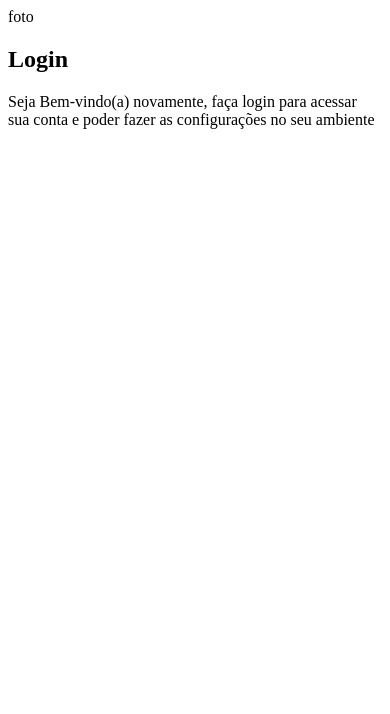
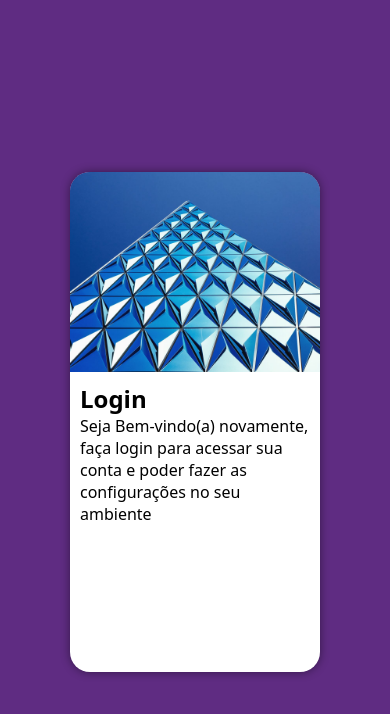
Before and after one commit to Daniel-Portugal/projeto-login, a plain HTML site: page index.html in a window 390 px wide. Drawn offline with Linux system fonts and the light colour scheme.

Commit message:
Criei a versão para mobile do projeto

```diff
--- a/estilos/style.css
+++ b/estilos/style.css
@@ -5,3 +5,48 @@
     verde: #49a09d
     Lilás: #5f2c82
 */
+
+* {
+    font-family: system-ui, -apple-system, BlinkMacSystemFont, 'Segoe UI', Roboto, Oxygen, Ubuntu, Cantarell, 'Open Sans', 'Helvetica Neue', sans-serif;
+    padding: 0px;
+    margin: 0px;
+    box-sizing: border-box;
+}
+
+body, html {
+    background-color: #5f2c82;
+    height: 100vh;
+    width: 100vw;
+}
+
+main {
+    position: relative;
+    height: 100vh;
+    width: 100vw;
+}
+
+section#login {
+    position: absolute;
+    top: 50%;
+    left: 50%;
+    transform: translate(-50%, -50%);
+    background-color: white;
+    width: 250px;
+    height: 500px;
+    border-radius: 20px;
+    overflow: hidden;
+    box-shadow: 0px 0px 10px hsla(0, 0%, 0%, 0.453);
+}
+
+section#login > div#imagem {
+    display: block;
+    background: #5f2c82 url(../imagens/vidro.jpg) no-repeat;
+    background-size: cover;
+    background-position: bottom;
+    height: 200px;
+}
+
+section#login > div#formulario {
+    padding: 10px;
+    display: block;
+}
--- a/index.html
+++ b/index.html
@@ -10,7 +10,7 @@
     <main>
         <section id="login">
             <div id="imagem">
-                foto
+                <!-- Aqui vai a imagem nas CSS-->
             </div>
             <div id="formulario">
                 <h1>Login</h1>
```
